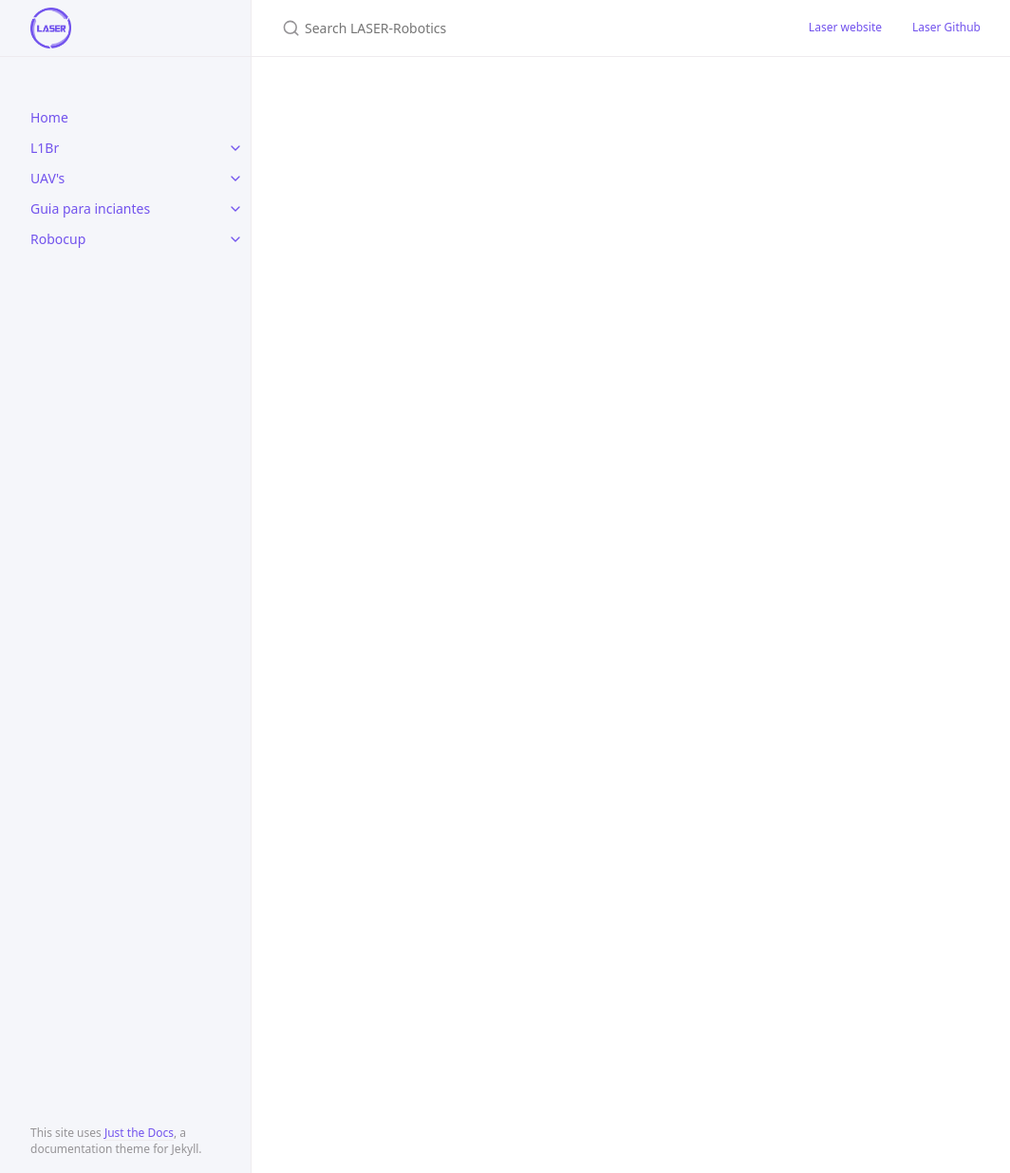
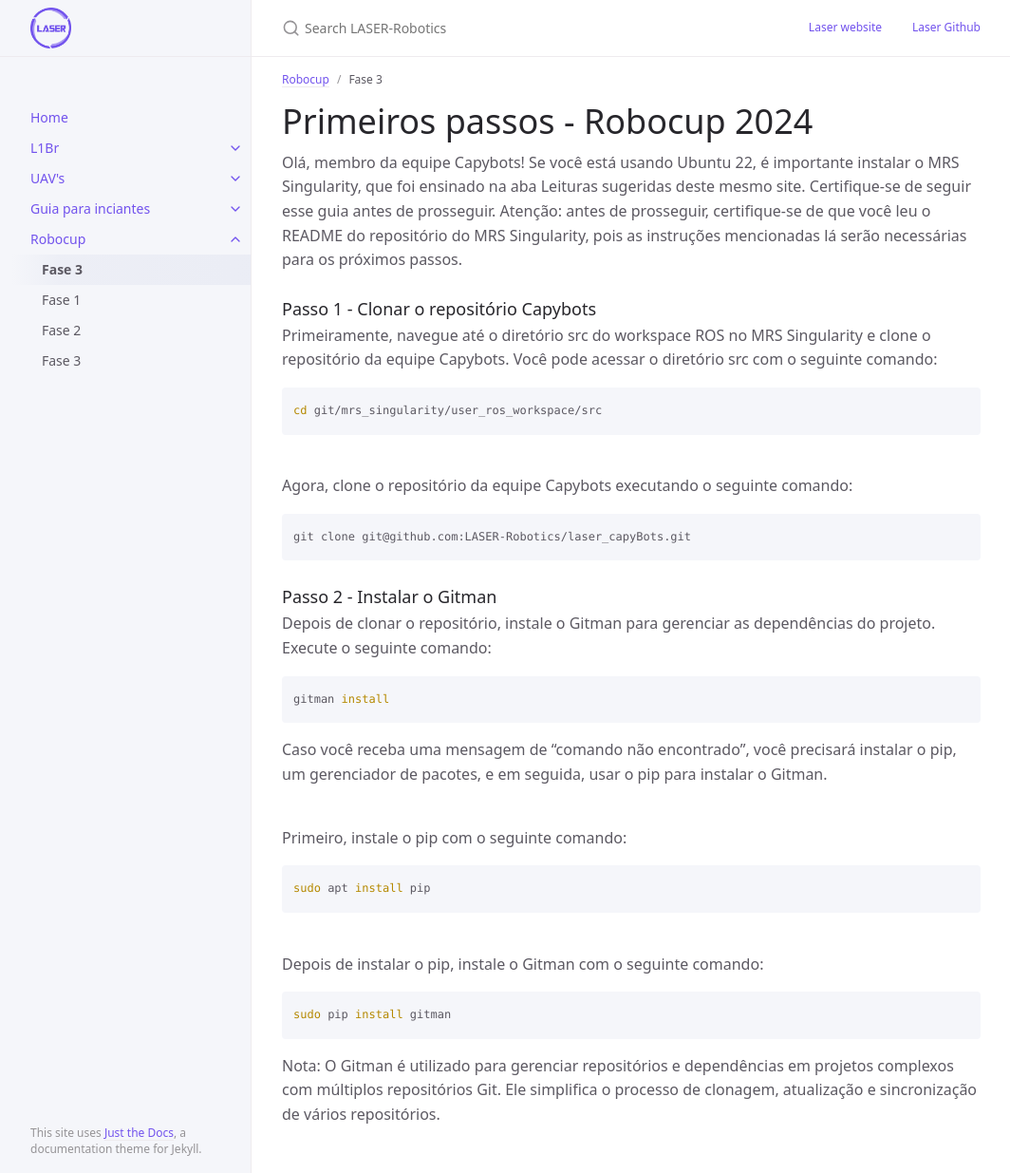
Before and after one commit to LASER-Robotics/LASER-Robotics.github.io, a Jekyll site: the page built from docs/Robocup/primeiros-passos/primeiros-passos.md, in a window 1280 px wide and 1235 px high. Shown: the whole window at 95% size, without its empty margins (107-1171 px from the left). Built offline with Jekyll 4.4.1, drawn with Linux system fonts in a browser that asks for light colours; our own code applies the rules of GitHub Pages for plain Markdown files.

Commit message:
robocup update

````diff
--- a/docs/Robocup/fase-1/fase-1.md
+++ b/docs/Robocup/fase-1/fase-1.md
@@ -2,7 +2,7 @@
 layout: default
 title: Fase 1
 parent: Robocup
-nav_order: 1
+nav_order: 2
 permalink: robocup/fase-1
 has_children: false
 ---
--- a/docs/Robocup/fase-2/fase-2.md
+++ b/docs/Robocup/fase-2/fase-2.md
@@ -2,7 +2,7 @@
 layout: default
 title: Fase 2
 parent: Robocup
-nav_order: 2
+nav_order: 3
 permalink: robocup/fase-2
 has_children: false
 ---
--- a/docs/Robocup/primeiros-passos/primeiros-passos.md
+++ b/docs/Robocup/primeiros-passos/primeiros-passos.md
@@ -0,0 +1,47 @@
+---
+layout: default
+title: Fase 3
+parent: Robocup
+nav_order: 1
+permalink: robocup/primeiros-passos
+has_children: false
+---
+# Primeiros passos - Robocup 2024
+Olá, membro da equipe Capybots! Se você está usando Ubuntu 22, é importante instalar o MRS Singularity, que foi ensinado na aba Leituras sugeridas deste mesmo site. Certifique-se de seguir esse guia antes de prosseguir.
+Atenção: antes de prosseguir, certifique-se de que você leu o README do repositório do MRS Singularity, pois as instruções mencionadas lá serão necessárias para os próximos passos.
+
+### Passo 1 - Clonar o repositório Capybots
+Primeiramente, navegue até o diretório src do workspace ROS no MRS Singularity e clone o repositório da equipe Capybots. Você pode acessar o diretório src com o seguinte comando:
+
+``` sh
+cd git/mrs_singularity/user_ros_workspace/src
+```
+<br />
+Agora, clone o repositório da equipe Capybots executando o seguinte comando:
+
+``` sh
+git clone git@github.com:LASER-Robotics/laser_capyBots.git
+```
+
+### Passo 2 - Instalar o Gitman
+Depois de clonar o repositório, instale o Gitman para gerenciar as dependências do projeto.
+Execute o seguinte comando:
+
+``` sh
+gitman install
+```
+Caso você receba uma mensagem de "comando não encontrado", você precisará instalar o pip, um gerenciador de pacotes, e em seguida, usar o pip para instalar o Gitman.
+
+<br />
+Primeiro, instale o pip com o seguinte comando:
+
+``` sh
+sudo apt install pip
+```
+<br />
+Depois de instalar o pip, instale o Gitman com o seguinte comando:
+
+``` sh
+sudo pip install gitman
+```
+Nota: O Gitman é utilizado para gerenciar repositórios e dependências em projetos complexos com múltiplos repositórios Git. Ele simplifica o processo de clonagem, atualização e sincronização de vários repositórios.
````
Also changed, not shown: docs/Robocup/fase-3/fase-3.md (+1 -1 lines).
